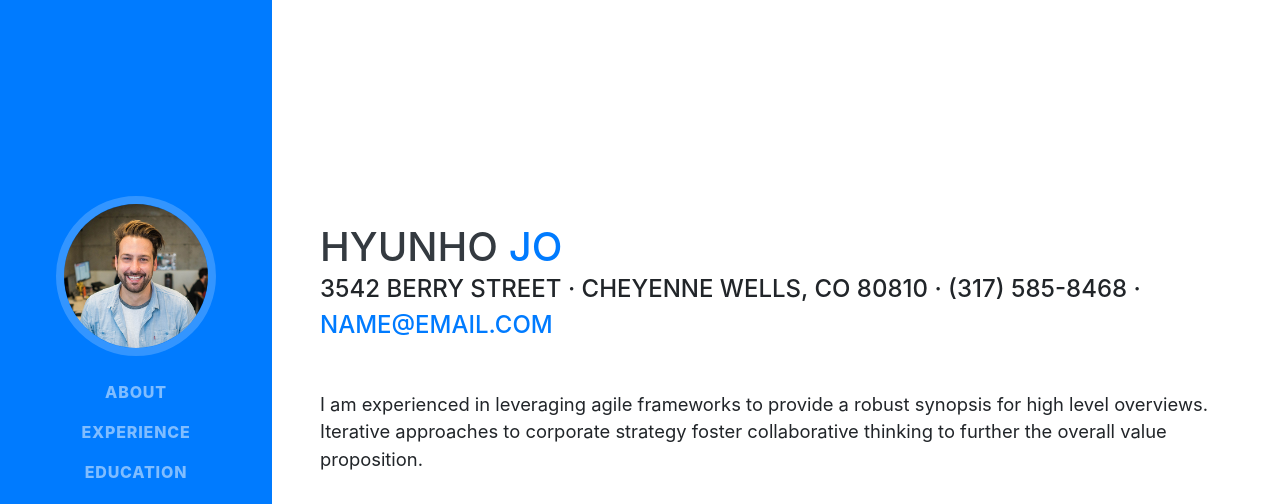
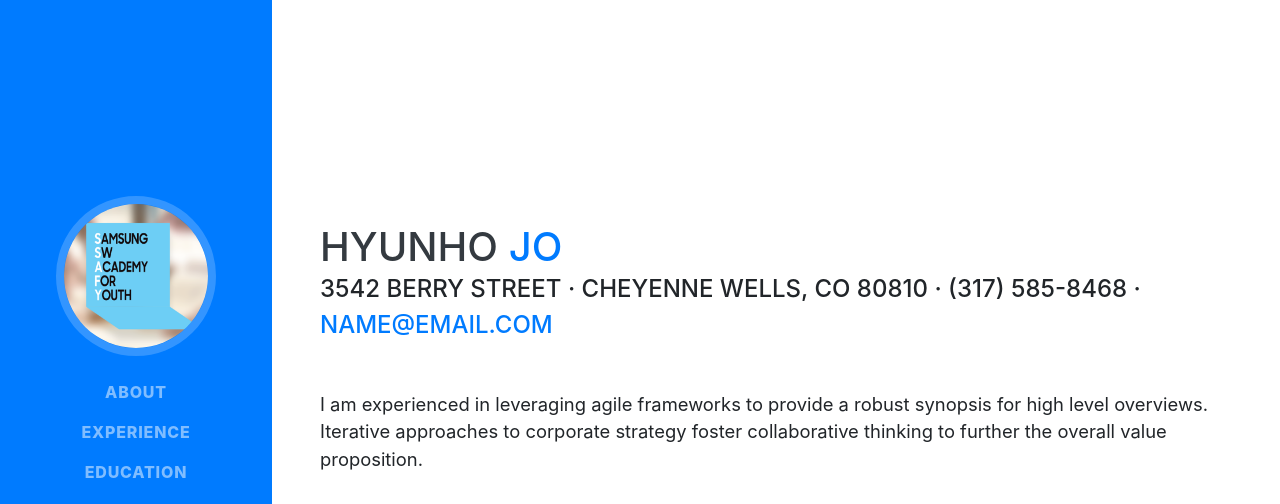
Before and after one commit to johh201200/johh201200.github.io, a website with bundled scripts: page index.html in a window 1280 px wide. Shown: the top 504 px of the page. Built offline with nearby package versions, Linux system fonts and the light colour scheme; a web font is replaced by a local one.

Commit message:
Third commit

```diff
--- a/index.html
+++ b/index.html
@@ -29,7 +29,7 @@
     <a class="navbar-brand js-scroll-trigger" href="#page-top">
       <span class="d-block d-lg-none">Clarence Taylor</span>
       <span class="d-none d-lg-block">
-        <img class="img-fluid img-profile rounded-circle mx-auto mb-2" src="img/profile.jpg" alt="">
+        <img class="img-fluid img-profile rounded-circle mx-auto mb-2" src="img/SSAFY.jpg" alt="">
       </span>
     </a>
     <button class="navbar-toggler" type="button" data-toggle="collapse" data-target="#navbarSupportedContent" aria-controls="navbarSupportedContent" aria-expanded="false" aria-label="Toggle navigation">
```
Also changed, not shown: img/SSAFY.jpg (added), img/SSAFY2.jpg (added).
